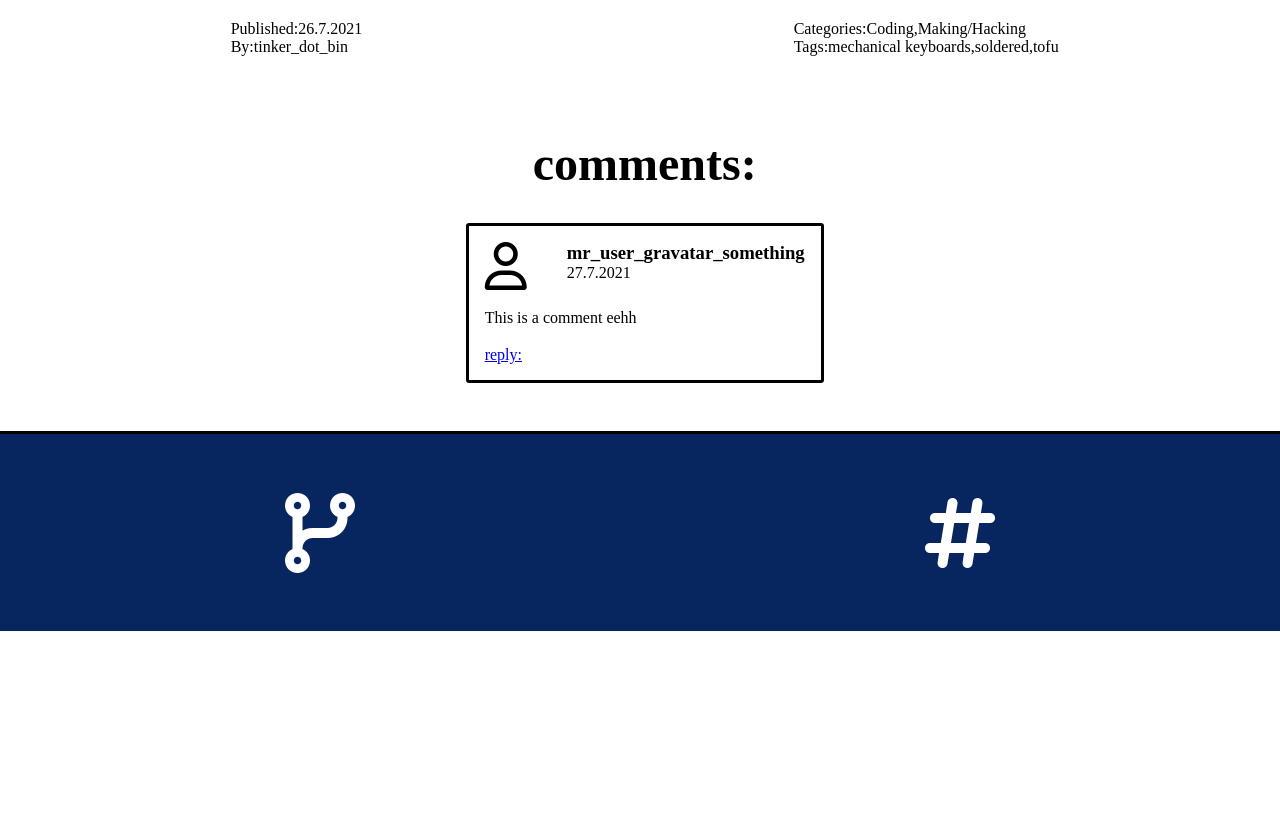
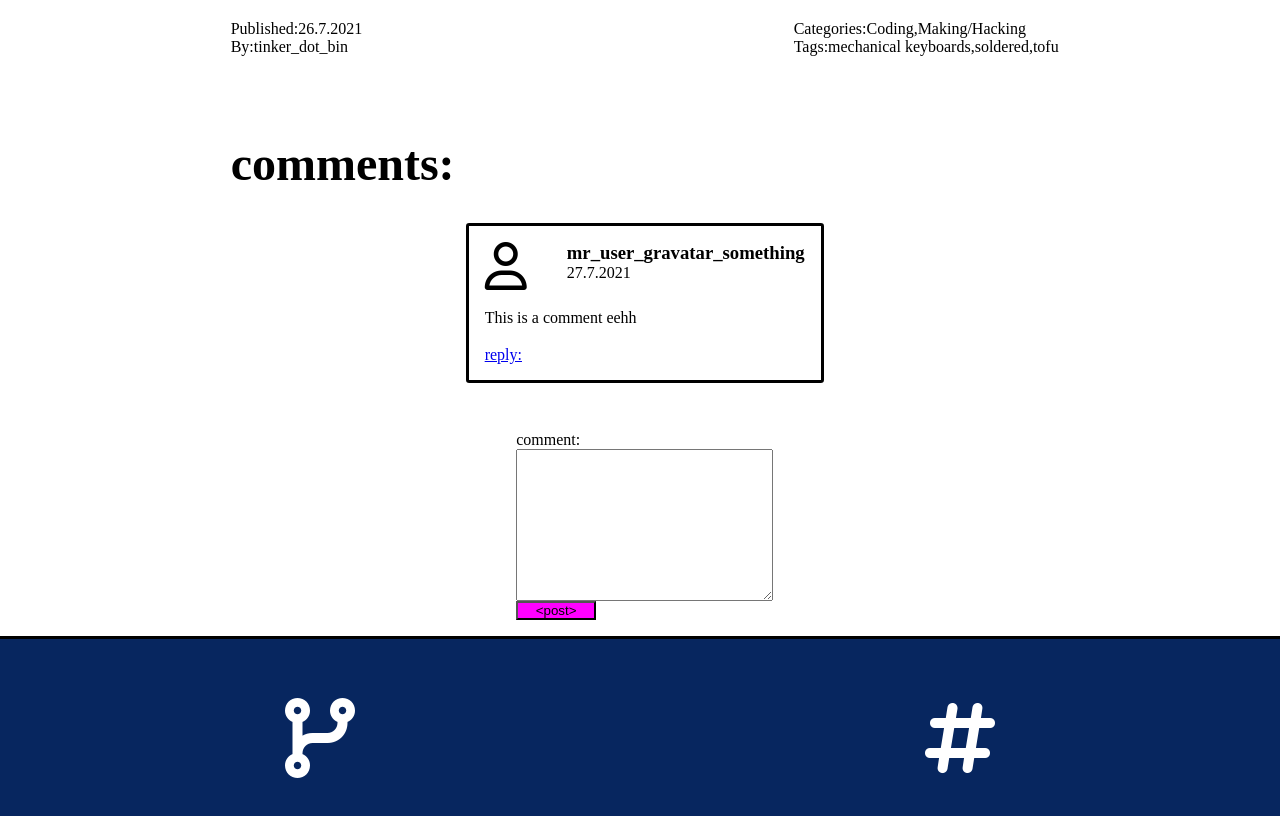
Before and after one commit to funcyChaos/a-reilly.dev, a plain HTML site: page blog-post.html in a window 1280 px wide. Shown: the part 1120-1936 px from the top of the page. Before the commit the page ends 1751 px from the top, so only its background shows below. Drawn offline with Linux system fonts and the light colour scheme.

Commit message:
got comments on the end of the blog-post page soo tired of looking at code

```diff
--- a/blog-post.html
+++ b/blog-post.html
@@ -96,7 +96,7 @@
 
 				<h1 class="mt-5">comments:</h1>
 
-				<div class="flex justify-center">
+				<div class="flex column align-items-center">
 					<div class="flex justify-space-between wrap comment border">
 						<div class="column">
 							<i class="far fa-user fa-3x"></i>
@@ -110,7 +110,14 @@
 							<a href="#">reply:</a>
 						</div>
 					</div>
+					<form class="flex column" action="text">
+						<label for="input">comment:</label>
+						<textarea name="comment" id="comment" cols="30" rows="10">
+						</textarea>
+						<button>&ltpost&gt</button>
+					</form>
 				</div>
+
 			</main>
 
 			<footer class="footer-cell">
--- a/css/components/_page-components.scss
+++ b/css/components/_page-components.scss
@@ -75,7 +75,7 @@
 {
 	h1
 	{
-		text-align: center;
+		// text-align: center;
 		font-size: 3rem;
 	}
 
@@ -95,4 +95,16 @@
 	{
 		margin: 1.2em 0;
 	}
+
+	input
+	{
+		height: 10rem;
+		width: 20rem;
+	}
+
+	button
+	{
+		background-color: #f0f;
+		width: 5rem;
+	}
 }
```
Also changed, not shown: css/dist/style.css, 1 other file.
